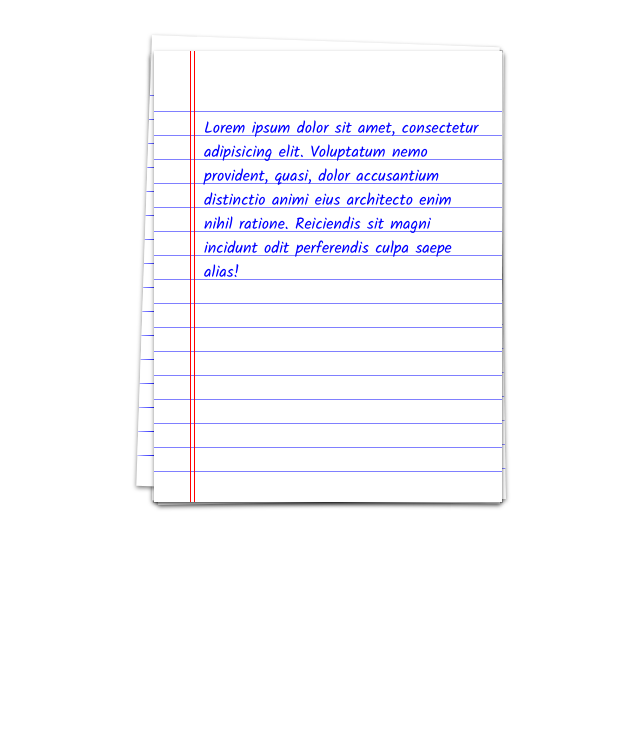
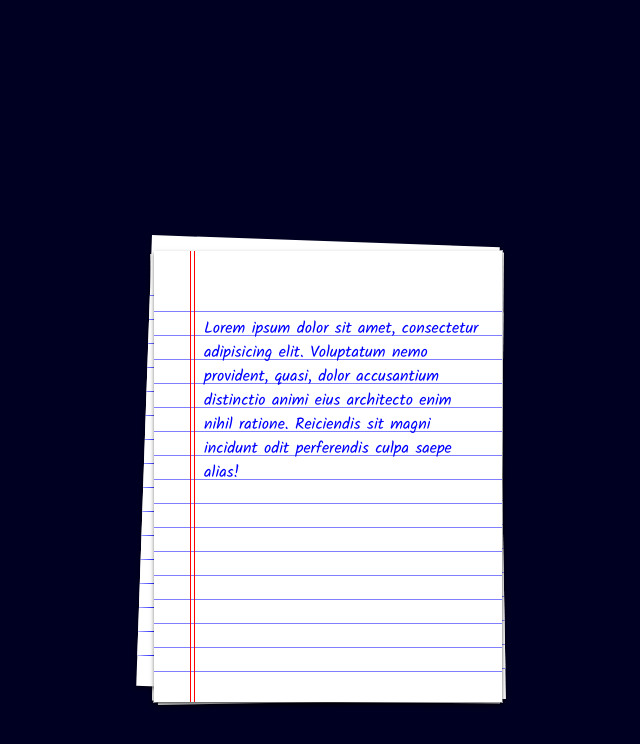
Before and after one commit to Tiwary34/notebook-, a plain HTML site: page index.html in a window 1280 px wide. Shown: the whole page, without its empty margins (312-952 px from the left). Drawn offline with Linux system fonts and the light colour scheme.

Commit message:
Update style.css

```diff
--- a/style.css
+++ b/style.css
@@ -1,4 +1,5 @@
 body{
+    background: #002;
     margin: 0;
     font-family: 'Kalam', cursive;
 }
@@ -14,6 +15,7 @@ body{
     max-width: 350px;
     height: 100px;
     margin: 50px auto;
+    top: 200px;
 }
 .main_page{
     width: 100%;
```
